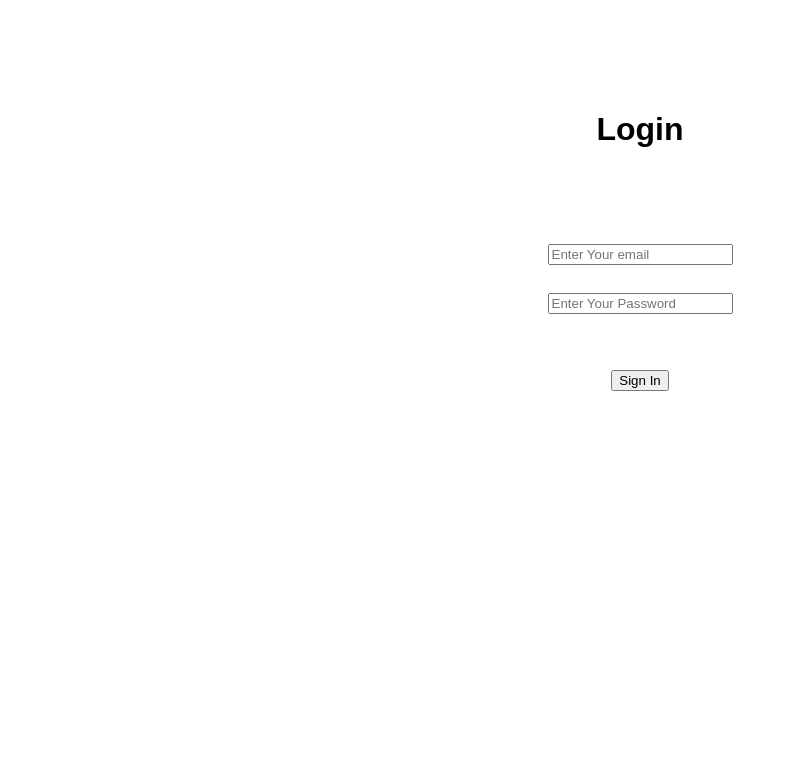
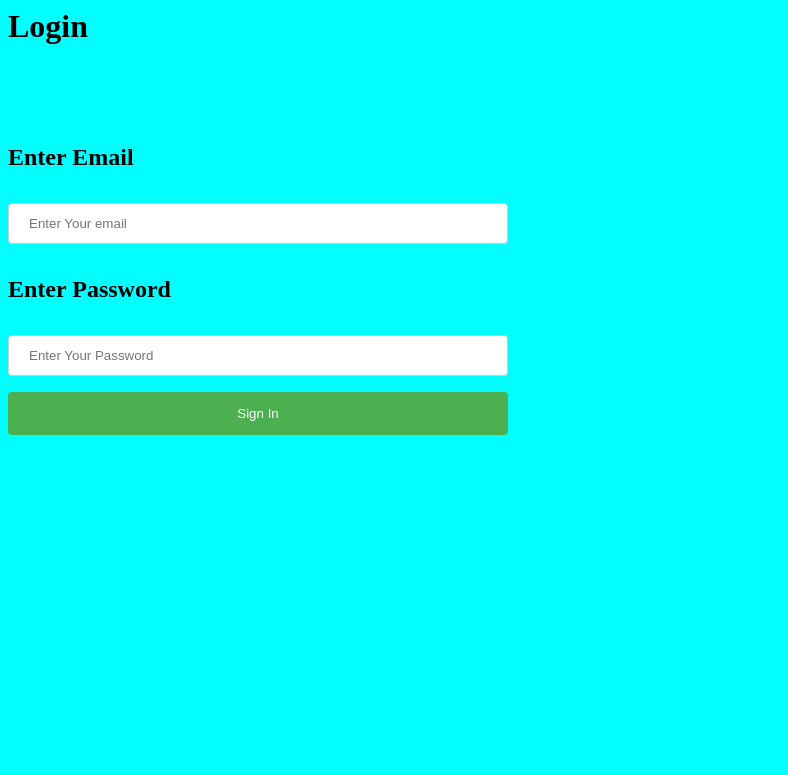
Before and after one commit to kbraszkiewicz/train-times, a Flask app: page /login in a window 1280 px wide. Shown: the top 775 px of the page, without its empty margins (0-788 px from the left). Run offline with Flask 3, Linux system fonts and the light colour scheme; some libraries are stand-ins or nearby versions.

Commit message:
added login page css

```diff
--- a/app.py
+++ b/app.py
@@ -81,6 +81,8 @@ def login():
         print(data)
         if data != None:
             return redirect(url_for('hello'))
+        else:
+            return render_template('login.html')
     return render_template('login.html')
 
 
@@ -88,4 +90,4 @@ def login():
 
 if __name__ == "__main__":
 
-    app.run(host="0.0.0.0", port=80, debug=1)
+    app.run(host="0.0.0.0", port=80, debug=1, use_reloader=True)
--- /dev/null
+++ b/static/login.css
@@ -0,0 +1,51 @@
+body {
+    background-color: aqua;
+}
+
+html {
+    height: 100%;
+}
+
+input[type=text], select {
+    width: 100%;
+    padding: 12px 20px;
+    margin: 8px 0;
+    display: inline-block;
+    border: 1px solid #ccc;
+    border-radius: 4px;
+    box-sizing: border-box;
+  }
+
+  input[type=password], select {
+    width: 100%;
+    padding: 12px 20px;
+    margin: 8px 0;
+    display: inline-block;
+    border: 1px solid #ccc;
+    border-radius: 4px;
+    box-sizing: border-box;
+  }
+
+form {
+    width: 500px;
+}
+
+
+input[type=submit] {
+    width: 100%;
+    background-color: #4CAF50;
+    color: white;
+    padding: 14px 20px;
+    margin: 8px 0;
+    border: none;
+    border-radius: 4px;
+    cursor: pointer;
+  }
+
+  input[type=submit]:hover {
+    background-color: #45a049;
+  }
+
+  p {
+
+  }
--- a/templates/login.html
+++ b/templates/login.html
@@ -2,20 +2,22 @@
     <head>
         <meta charset="UTF-8">
         <title> Login </title>
-        <link rel="stylesheet" href="{{ url_for('static', filename='style.css') }}">
+        <link rel="stylesheet" href="static/login.css">
     </head>
-    <body></br></br></br></br></br>
-        <div align="center">
-          <div align="center" class="border">
+    <body>
+        <div class="page">
+          <div>
              <div class="header">
                 <h1 class="word">Login</h1>
              </div></br></br></br>
             <h2 class="word">
                 <form action="{{ url_for('login') }}" method="post">
                   <div class="msg">{{ msg }}</div>
-                    <input id="email" name="email" type="text" placeholder="Enter Your email" class="textbox"/></br></br>
-                    <input id="password" name="password" type="password" placeholder="Enter Your Password" class="textbox"/></br></br></br>
-                    <input type="submit" class="btn" value="Sign In"></br></br>
+                    <p> Enter Email</p>
+                    <input id="email" name="email" type="text" placeholder="Enter Your email" class="textbox"/>
+                    <p> Enter Password</p>
+                    <input id="password" name="password" type="password" placeholder="Enter Your Password" class="textbox"/>
+                    <input type="submit" class="btn" value="Sign In">
                 </form>
             </h2>
           </div>
```
